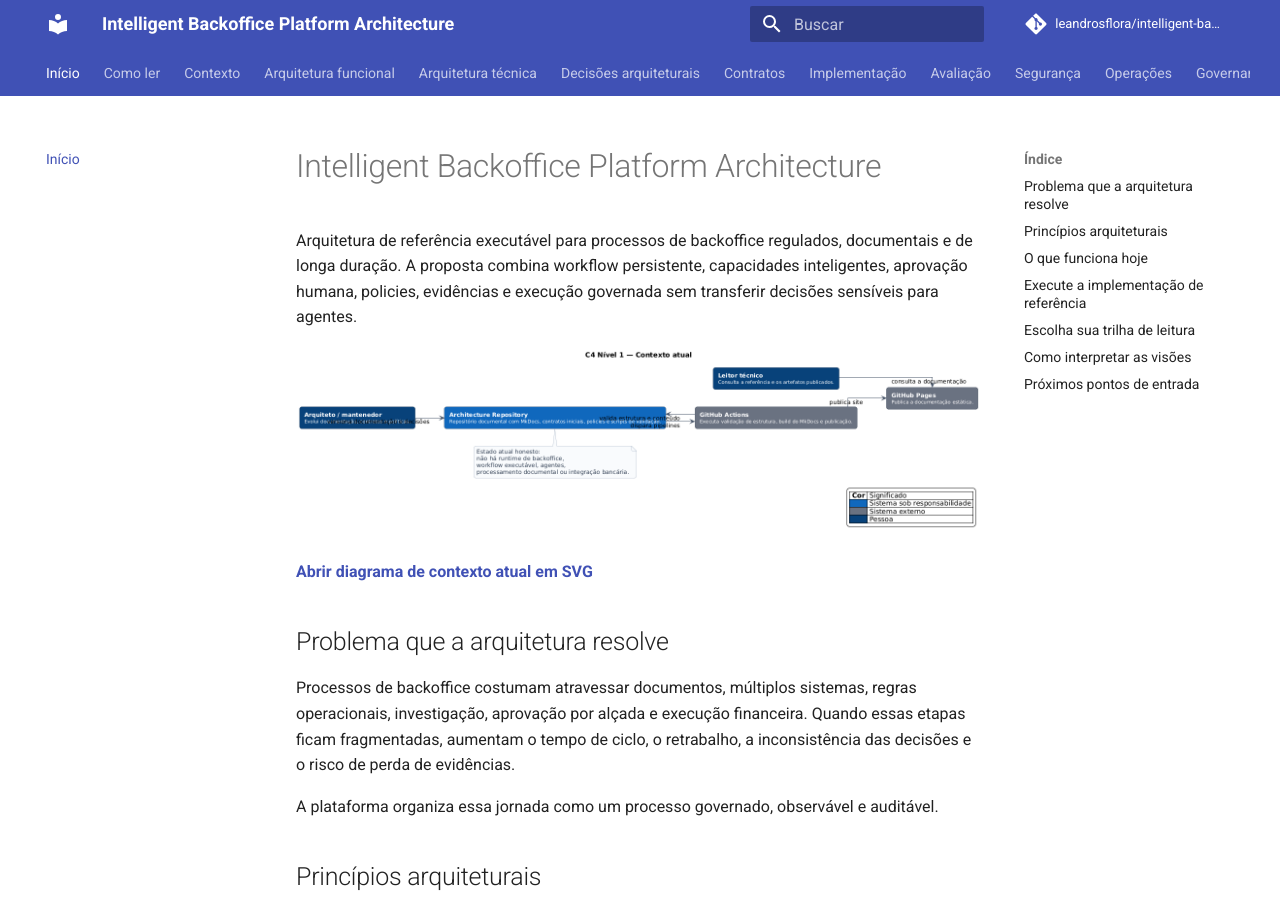
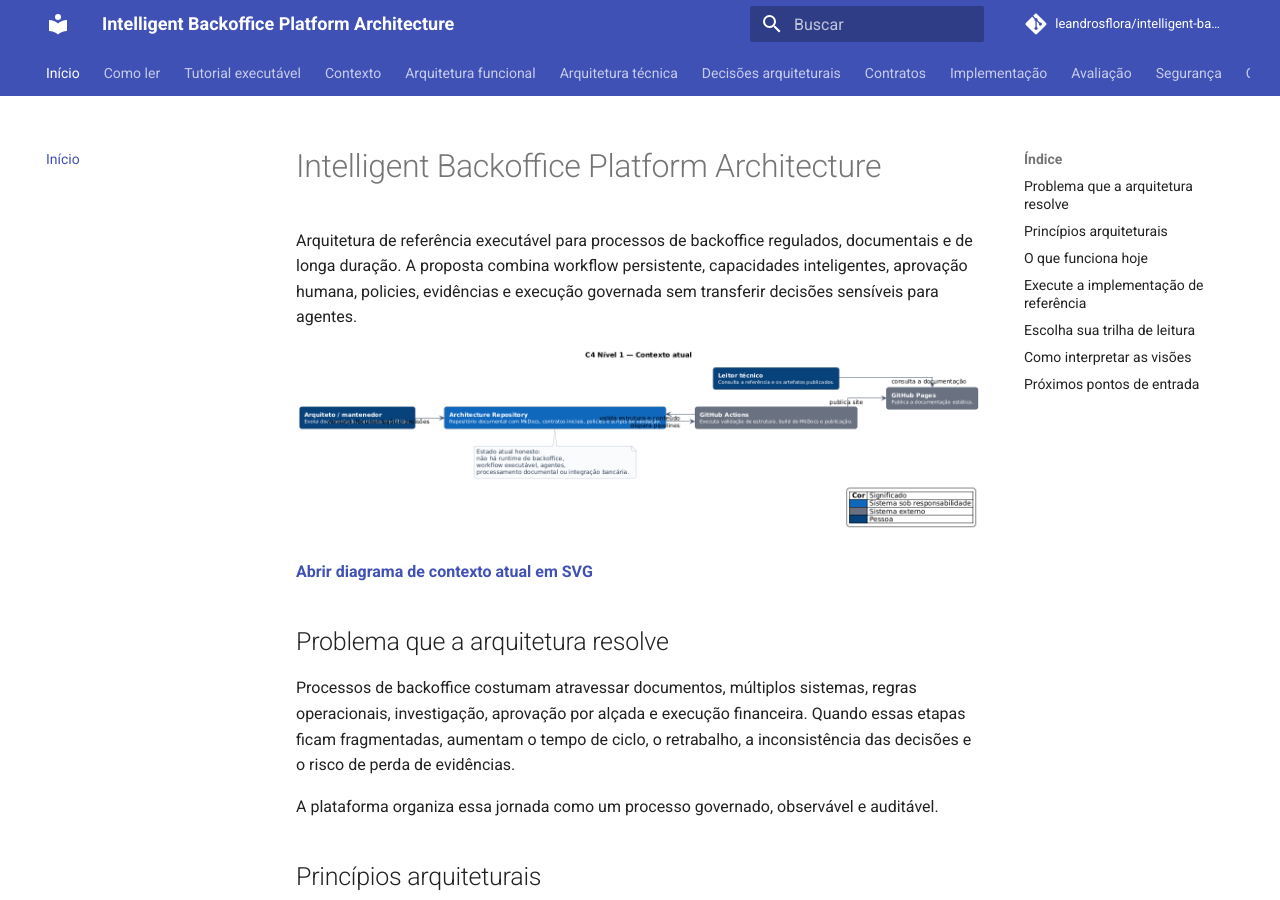
Before and after one commit to leandrosflora/intelligent-backoffice-platform-architecture, an MkDocs documentation site: the page built from docs/index.md, in a window 1280 px wide and 900 px high. Built offline with MkDocs 1.6.1 and Material for MkDocs 9.7.7, drawn with Linux system fonts in a browser that asks for light colours; comment, search, counter and statistics services are not loaded.

Commit message:
Adiciona walkthrough à navegação

```diff
--- a/mkdocs.yml
+++ b/mkdocs.yml
@@ -36,6 +36,7 @@ markdown_extensions:
 nav:
   - Início: index.md
   - Como ler: guide/how-to-read.md
+  - Tutorial executável: tutorials/dispute-walkthrough.md
   - Contexto:
       - Contexto de negócio: context/business-context.md
       - Case aplicado: case-study/index.md
```
